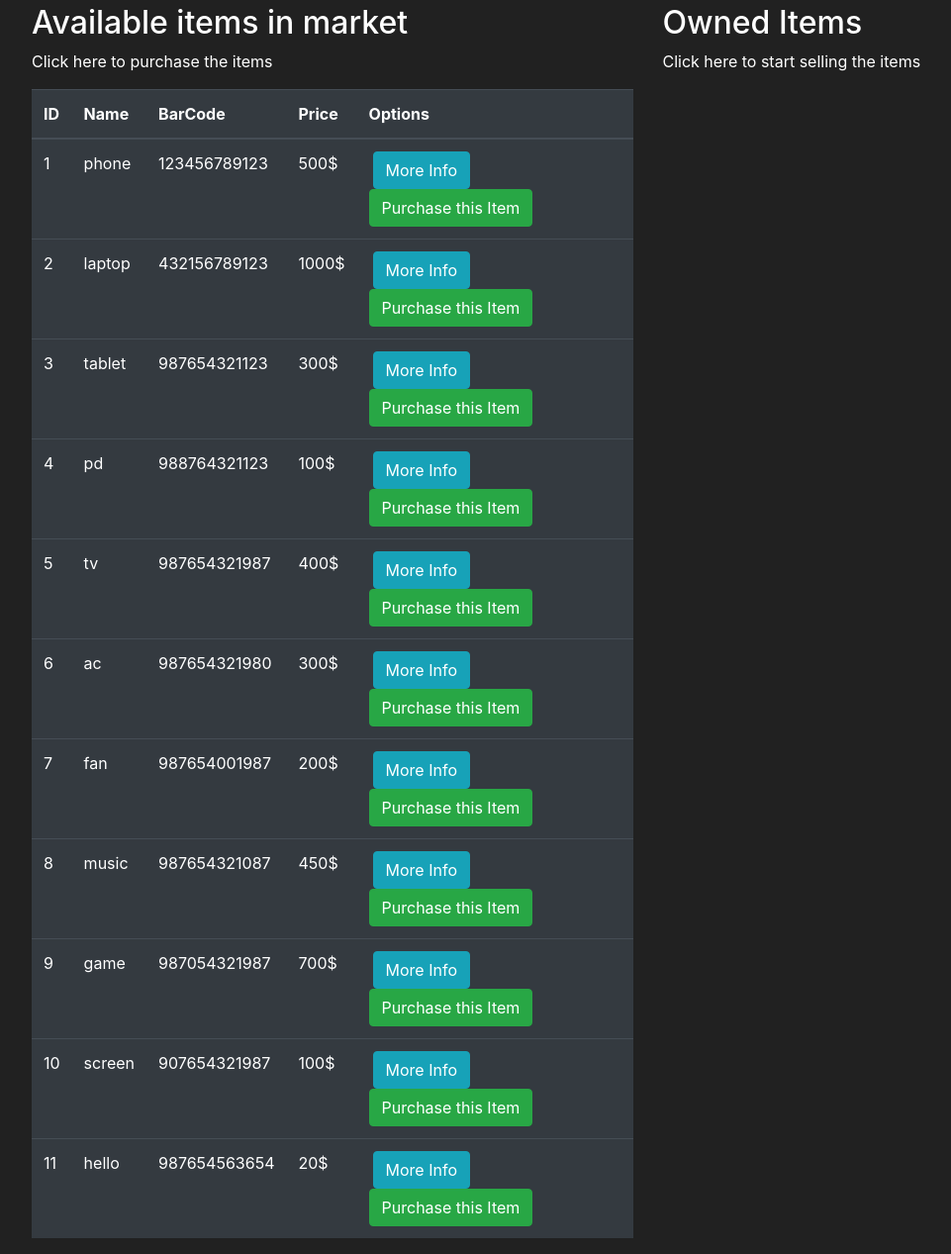
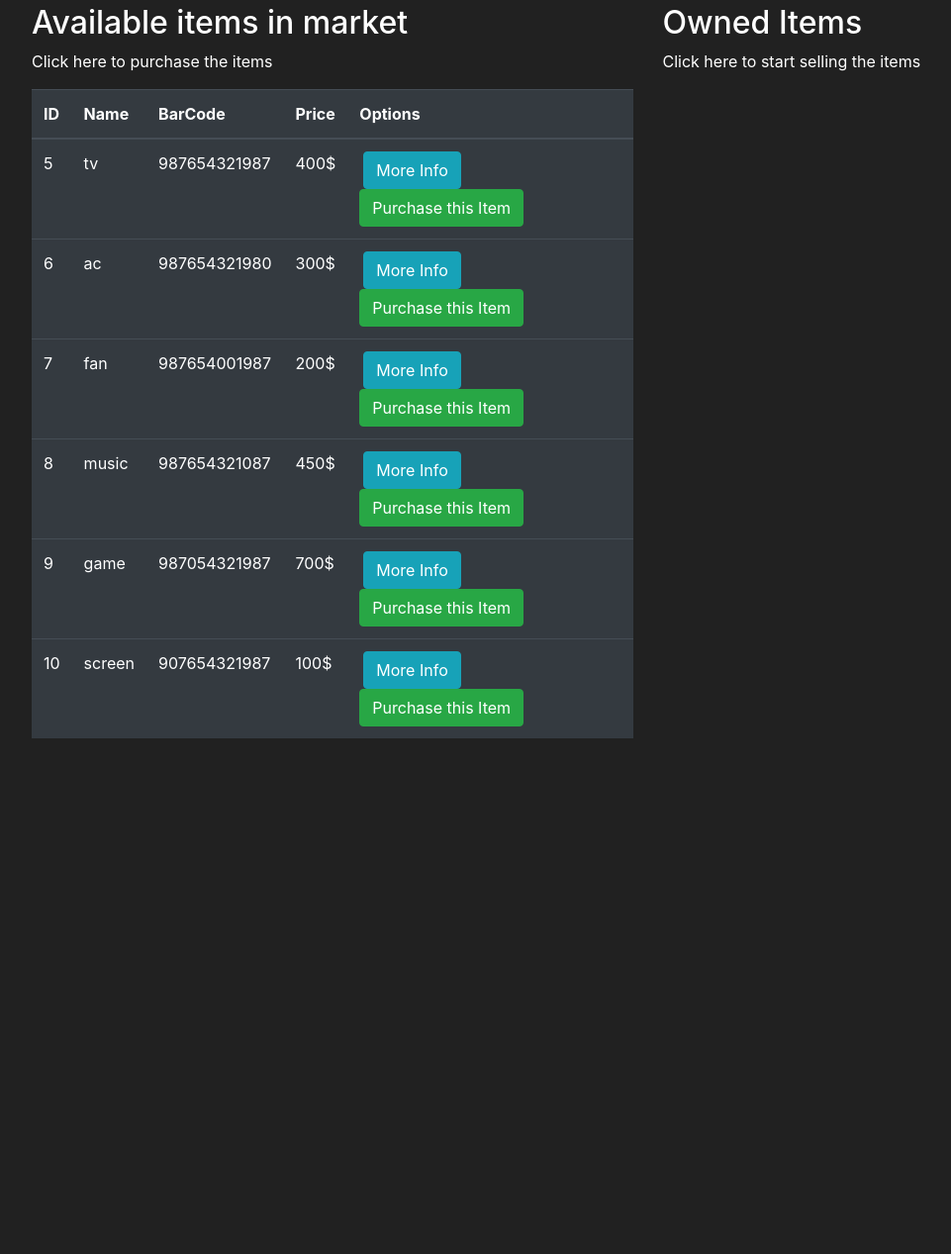
Before and after one commit to amit-gitgub/flask-market-application, a Flask app: page /market in a window 1280 px wide. Shown: the part 56-1323 px from the top of the page at 99% size, without its empty margins (3-964 px from the left). After the commit the page ends 802 px from the top, so only its background shows below. Run offline with Flask 2, Linux system fonts and the light colour scheme; a user stored in the database is signed in; data comes from the database, SQL or seed files in the repository; both versions use the stored data as it was after the commit; some libraries are stand-ins or nearby versions.

Commit message:
More changes to market code

```diff
--- a/flaskmarket/market/forms.py
+++ b/flaskmarket/market/forms.py
@@ -48,3 +48,11 @@ class LoginForm(FlaskForm):
     password = PasswordField(label='Password', validators=[DataRequired()])
 
     submit = SubmitField(label='Sign In')
+
+
+class PurchaseItemForm(FlaskForm):
+    submit = SubmitField(label="Purchase Item")
+
+
+class SellItemForm(FlaskForm):
+    submit = SubmitField(label="Sell Item")
--- a/flaskmarket/market/models.py
+++ b/flaskmarket/market/models.py
@@ -39,6 +39,9 @@ class User(db.Model, UserMixin):
         # condition and return the True.
         return bcrypt.check_password_hash(self.password_hash, attempted_password)
 
+    def can_purchase(self, item_obj):
+        return item_obj.price <= self.budget
+
 
 class Items(db.Model):
     id = db.Column(db.Integer(), primary_key=True)
--- a/flaskmarket/market/routes.py
+++ b/flaskmarket/market/routes.py
@@ -1,9 +1,9 @@
 from market import app
-from flask import render_template, redirect, url_for, flash, get_flashed_messages
+from flask import render_template, redirect, url_for, flash, get_flashed_messages, request
 from market.models import Items, User
-from market.forms import RegisterForm, LoginForm
+from market.forms import RegisterForm, LoginForm, PurchaseItemForm
 from market import db
-from flask_login import login_user, logout_user, login_required
+from flask_login import login_user, logout_user, login_required, current_user
 
 
 @app.route("/")
@@ -12,13 +12,31 @@ def home_page():
     return render_template('home.html')
 
 
-@app.route("/market")
+@app.route("/market", methods=['GET', 'POST'])
 # Below decorator ensure that user is logged in before accessing market page...We can force unauthorized user to
 # to land on login page by making change in __init__ file in login manager
 @login_required
 def market_page():
-    items = Items.query.all()
-    return render_template('market.html', items=items)
+    purchase_form = PurchaseItemForm()
+    if request.method == 'POST':
+        item_name = request.form.get('purchased_item')
+        item_object = Items.query.filter_by(name=item_name).first()
+        if item_object:
+            if current_user.can_purchase(item_object):
+                item_object.owner = current_user.id
+                current_user.budget -= item_object.price
+                db.session.commit()
+                flash(f'Congrats! You have successfully purchased {item_name} for {item_object.price}$', category='success')
+            else:
+                flash(f"Sorry you don't have sufficient money to buy {item_name}.", category='danger')
+        return redirect(url_for('market_page'))
+
+    # If you want to remove the items from the market after purchasing by any owner then enable the below code
+    if request.method == 'GET':
+        items = Items.query.filter_by(owner=None)
+        #items = Items.query.all()
+
+        return render_template('market.html', items=items, purchase_form=purchase_form)
 
 
 @app.route("/register", methods=['GET', 'POST'])
--- a/flaskmarket/market/templates/includes/items_modals.html
+++ b/flaskmarket/market/templates/includes/items_modals.html
@@ -4,23 +4,61 @@
 
   }
 
+
 </style>
 
-<!-- Modal -->
-<div class="modal fade" id="exampleModal-{{ item.id }}" tabindex="-1" aria-labelledby="exampleModalLabel" aria-hidden="true">
+<!-- Market INFO Modal -->
+<div class="modal fade" id="infoModal-{{ item.id }}" tabindex="-1" aria-labelledby="exampleModalLabel"
+     aria-hidden="true">
     <div class="modal-dialog">
         <div class="modal-content">
             <div class="modal-header">
-                <h5 class="modal-title" id="exampleModalLabel">{{ item.name }}</h5>
+                <h5 class="modal-title" id="infoModalLabel">{{ item.name }}</h5>
                 <button type="button" class="btn-close" data-bs-dismiss="modal" aria-label="Close"></button>
             </div>
             <div class="modal-body">
-                This is example
+                {{ item.desc }}
             </div>
             <div class="modal-footer">
                 <button type="button" class="btn btn-secondary" data-bs-dismiss="modal">Close</button>
-                <button type="button" class="btn btn-primary">Save changes</button>
+
             </div>
         </div>
     </div>
 </div>
+
+
+<!-- Market Purchase Modal -->
+<div class="modal fade" id="purchaseModal-{{ item.id }}" tabindex="-1" aria-labelledby="exampleModalLabel"
+     aria-hidden="true">
+    <div class="modal-dialog">
+        <div class="modal-content">
+            <div class="modal-header">
+                <h5 class="modal-title" id="purchaseModalLabel">{{ item.name }}</h5>
+                <button type="button" class="btn-close" data-bs-dismiss="modal" aria-label="Close"></button>
+            </div>
+            <div class="modal-body">
+
+                <form method="POST">
+                    <!--Always put the below hidden tag in form whenever you are working with form  -->
+                    {{ purchase_form.hidden_tag() }}
+                    <h4 class="text-center">
+                        Are you sure you want to buy {{ item.name }} for {{ item.price }}$ ?
+                    </h4>
+                    <br>
+                    <h6 class="text-center">
+                        By clicking purchase, You will purchase this Item
+                    </h6>
+                    <br>
+                    <input id="purchased_item" name="purchased_item" type="hidden" value="{{ item.name }}">
+                    {{ purchase_form.hidden_tag() }}
+                    {{ purchase_form.submit(class="btn btn-outline-success btn-block") }}
+                </form>
+            </div>
+            <div class="modal-footer">
+                <button type="button" class="btn btn-secondary" data-bs-dismiss="modal">Close</button>
+
+            </div>
+        </div>
+    </div>
+</div>
--- a/flaskmarket/market/templates/market.html
+++ b/flaskmarket/market/templates/market.html
@@ -40,8 +40,8 @@ Market Page
                 <td>{{item.barcode}}</td>
                 <td>{{item.price}}$</td>
                 <td>
-                    <button class="btn btn-outline btn-info mx-1" data-toggle="modal" data-target="#exampleModal-{{ item.id }}"> More Info</button>
-                    <button class="btn btn-outline btn-success" mx-1> Purchase this Item</button>
+                    <button class="btn btn-outline btn-info mx-1" data-toggle="modal" data-target="#infoModal-{{ item.id }}"> More Info</button>
+                    <button class="btn btn-outline btn-success" mx-1 data-toggle="modal" data-target="#purchaseModal-{{ item.id }}"> Purchase this Item</button>
                 </td>
             </tr>
             {% endfor %}
```
Also changed, not shown: flaskmarket/market/market.db.
